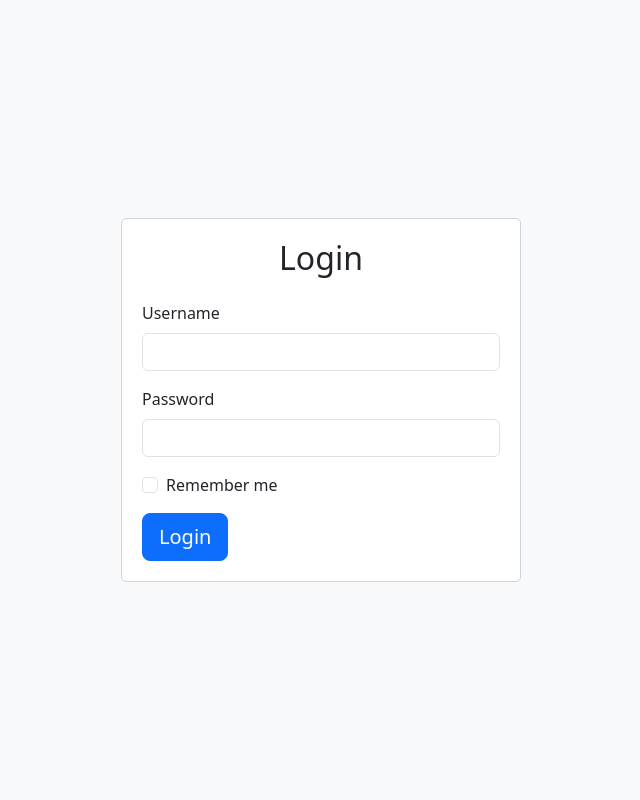
After one commit to yedhukrishnaG/django, a Django app: page /login/ in a window 1280 px wide. The commit adds this page. Shown: the whole page, without its empty margins (319-959 px from the left). Run offline with Django 4.2, Linux system fonts and the light colour scheme; some libraries are stand-ins or nearby versions.

Commit message:
added login page

```diff
--- a/django/hello_django/hello_app/urls.py
+++ b/django/hello_django/hello_app/urls.py
@@ -30,5 +30,6 @@ urlpatterns = [
     path('homepage/', views.homepage, name='homepage'),
     path('dashboard/', views.dashboard, name='dashboard'),
     path('addrow/', views.addrow, name='addrow'),
+    path('login/', views.login, name='login'),
     path('', views.print_hello),
 ]
--- a/django/hello_django/hello_app/views.py
+++ b/django/hello_django/hello_app/views.py
@@ -1,6 +1,6 @@
 from django.shortcuts import render # type: ignore
 from django.http import HttpResponse  # type: ignore
-from django.db.models import Sum
+from django.db.models import Sum # type: ignore
 # Create your views here.
 from django.shortcuts import render,redirect  # type: ignore
 from .models import Basicinfo,Dashboard
@@ -100,6 +100,18 @@ def dashboard(request):
 
     return render(request,'dashboard.html',)
 
+def login(request):
+    if(request.POST):
+         print(request.POST.get('username'))
+         print(request.POST.get('password'))
+         username = request.POST.get('username')
+         password = request.POST.get('password')
+         #info = Basicinfo(f_name= f_name,l_name=l_name)
+         #info.save()
+    return render(request,'login.html',)
+
+
+
 def addrow(request):
     if(request.POST):
 
--- /dev/null
+++ b/django/hello_django/templates/login.html
@@ -0,0 +1,64 @@
+<!DOCTYPE html>
+<html lang="en">
+<head>
+    <meta charset="UTF-8">
+    <meta name="viewport" content="width=device-width, initial-scale=1.0">
+    <title>Login</title>
+    <!-- Bootstrap CSS -->
+    <link href="https://cdn.jsdelivr.net/npm/bootstrap@5.3.0-alpha1/dist/css/bootstrap.min.css" rel="stylesheet">
+    <!-- Custom styles for login page -->
+    <style>
+        body {
+            display: flex;
+            justify-content: center;
+            align-items: center;
+            height: 100vh;
+            background-color: #f8f9fa;
+        }
+        .login-form {
+            width: 400px;
+            padding: 20px;
+            border: 1px solid #ced4da;
+            border-radius: 5px;
+            background-color: #fff;
+        }
+    </style>
+</head>
+<body>
+
+<div class="login-form">
+    <h2 class="text-center mb-4">Login</h2>
+    <form id="loginForm" action="#" method="post">
+        {% csrf_token %}
+        <div class="mb-3">
+            <label for="username" class="form-label">Username</label>
+            <input type="text" class="form-control" id="username" name="username" required>
+        </div>
+        <div class="mb-3">
+            <label for="password" class="form-label">Password</label>
+            <input type="password" class="form-control" id="password" name="password" required>
+        </div>
+        <div class="mb-3 form-check">
+            <input type="checkbox" class="form-check-input" id="remember-me">
+            <label class="form-check-label" for="remember-me">Remember me</label>
+        </div>
+        <button type="submit" class="btn btn-primary btn-lg btn-block">Login</button>
+    </form>
+</div>
+
+
+<!-- Script to hash the password before submitting the form -->
+<script src="https://cdnjs.cloudflare.com/ajax/libs/js-sha256/0.9.0/sha256.min.js"></script>
+<script>
+    document.getElementById('loginForm').addEventListener('submit', function(event) {
+        var passwordInput = document.getElementById('password');
+        var hashedPassword = sha256(passwordInput.value); // Assuming you have a SHA-256 hashing function named 'sha256'
+
+        // Replace the original password value with the hashed password
+        passwordInput.value = hashedPassword;
+    });
+</script>
+
+
+</body>
+</html>
```
Also changed, not shown: django/hello_django/templates/dashboard.html (+13 -1 lines), django/hello_django/templates/homepage.html (+12 -3 lines), django/hello_django/db.sqlite3.
